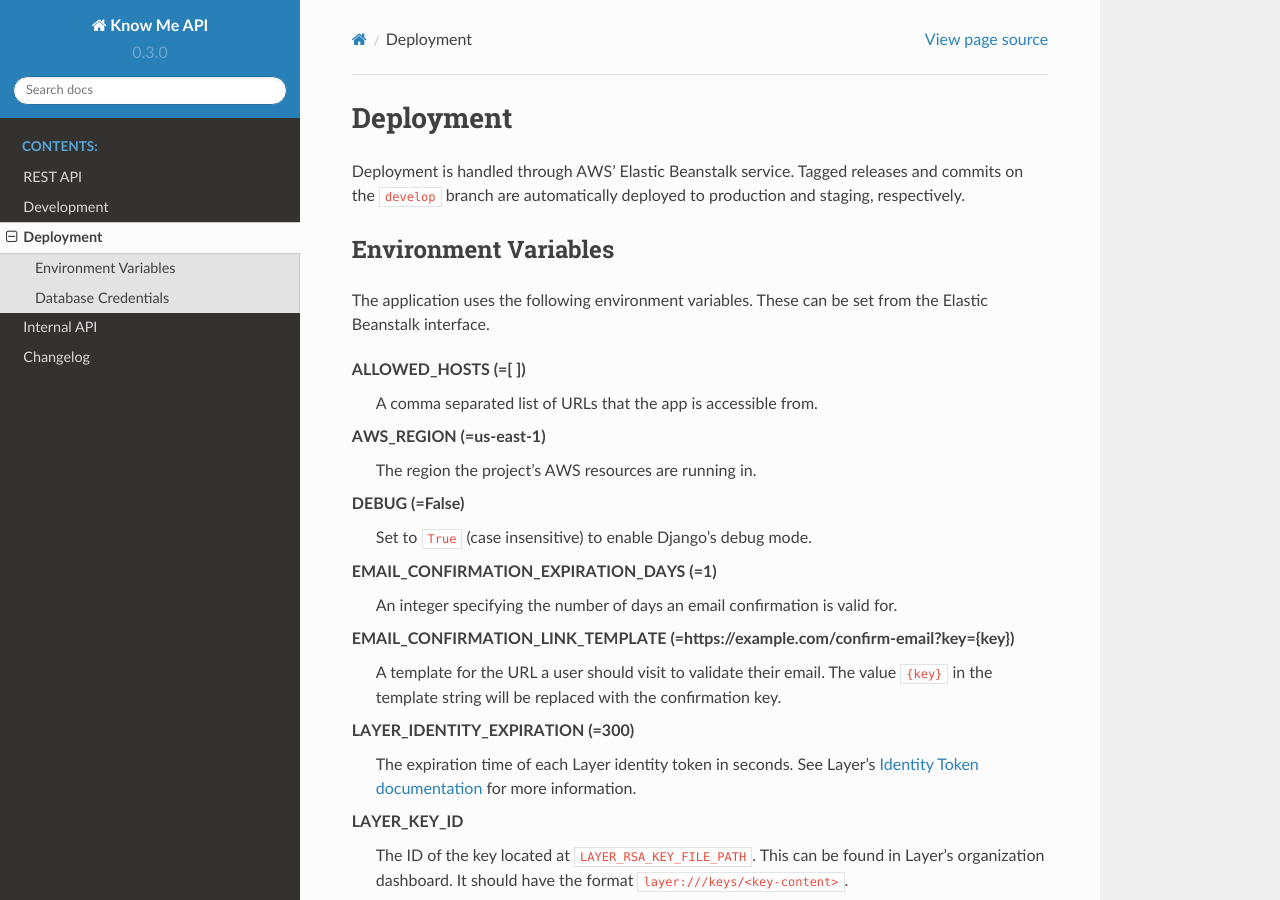
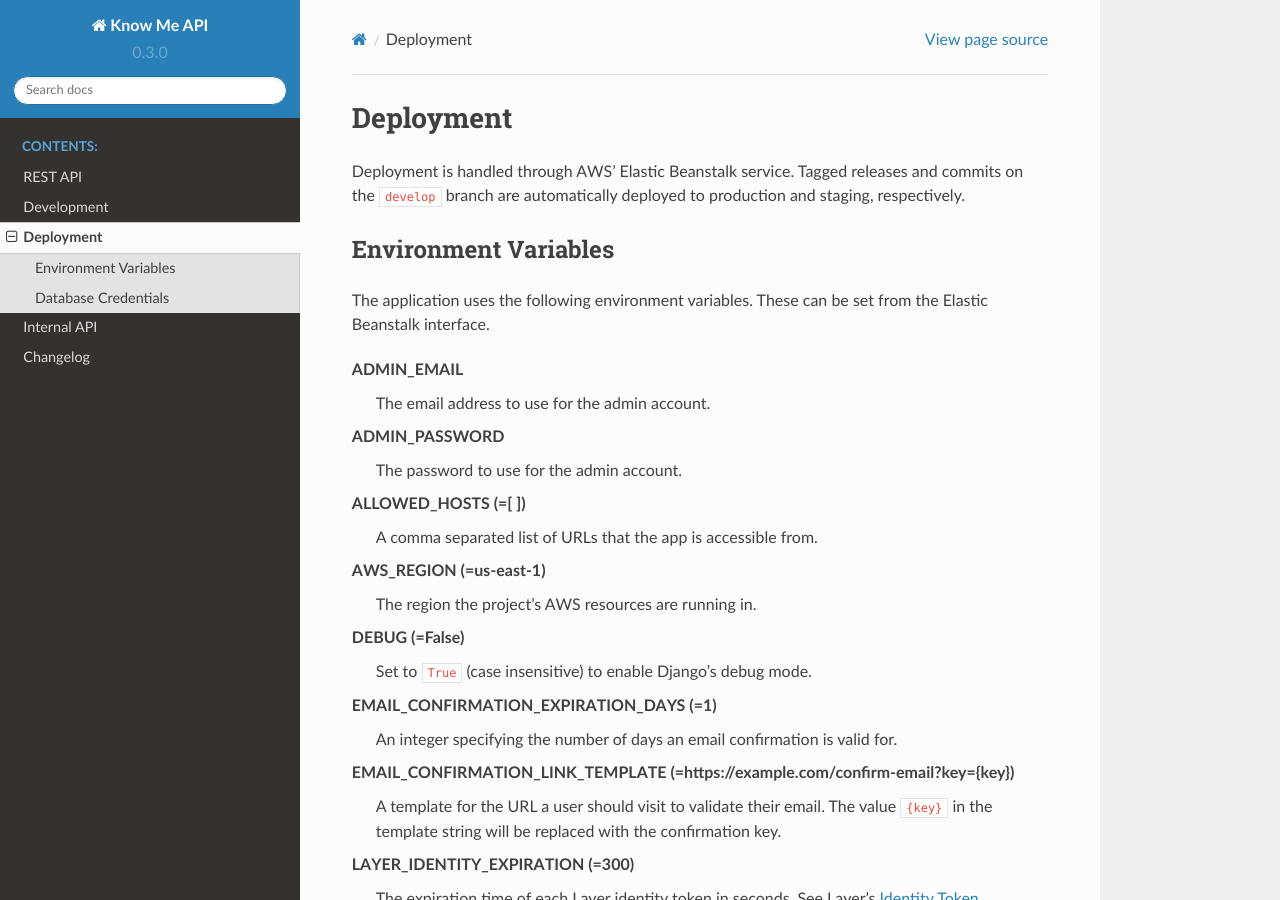
Before and after one commit to knowmetools/km-api, a Sphinx documentation site: the page built from docs/deployment.rst, in a window 1280 px wide and 900 px high. Built offline with Sphinx 7.4.7 and the Read the Docs theme 2.0.0, drawn with Linux system fonts in a browser that asks for light colours.

Commit message:
Create admin user on deployment.

```diff
--- a/docs/changelog.rst
+++ b/docs/changelog.rst
@@ -13,6 +13,7 @@ Breaking Changes
 Features
   * :issue:`34`: Users can now request a password reset by email.
   * :issue:`41`: Users can be authenticated by passing an ``email`` rather than a ``username`` to Django's ``authenticate`` function.
+  * :issue:`46`: An admin user is created when the project is deployed.
   * :issue:`48`: Allow users to swap out their primary email address.
   * :issue:`50`: Users receive a notification when an email is added to their account.
 
--- a/docs/deployment.rst
+++ b/docs/deployment.rst
@@ -10,6 +10,12 @@ Environment Variables
 ---------------------
 
 The application uses the following environment variables. These can be set from the Elastic Beanstalk interface.
+
+ADMIN_EMAIL
+  The email address to use for the admin account.
+
+ADMIN_PASSWORD
+  The password to use for the admin account.
 
 ALLOWED_HOSTS (=[ ])
   A comma separated list of URLs that the app is accessible from.
```
Also changed, not shown: 1 other file.
